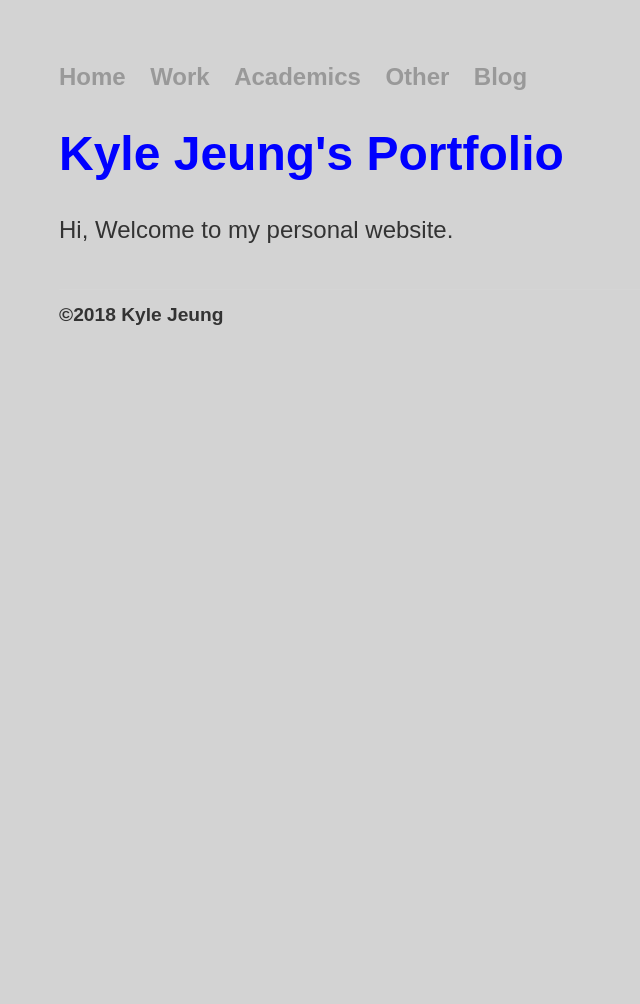
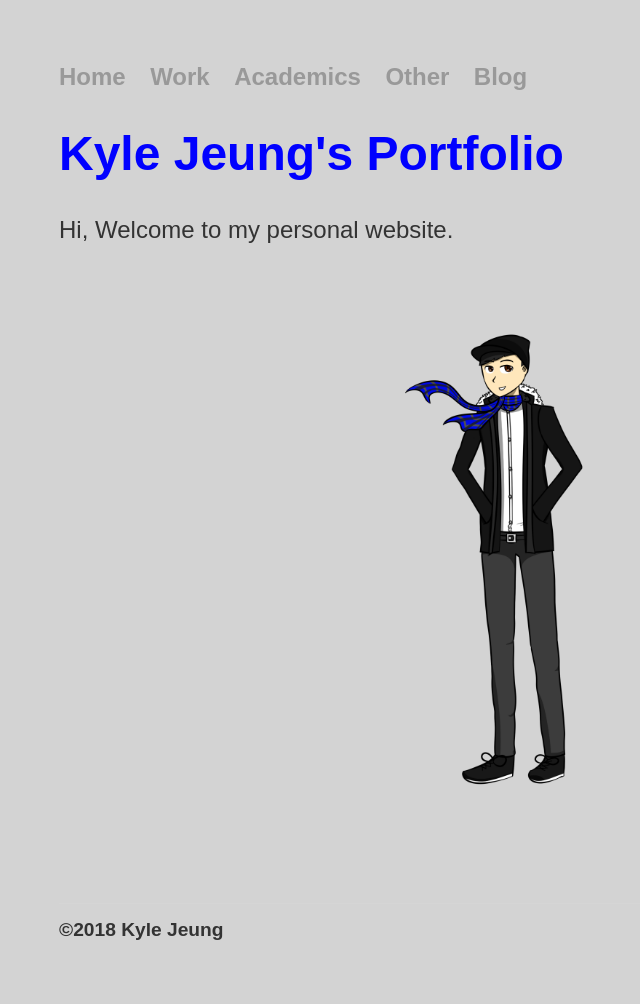
Before and after one commit to jeungkyle/portfolio, a Jekyll site: the page built from index.html, in a window 1280 px wide. Shown: the whole page, without its empty margins (133-773 px from the left). Built offline with Jekyll 4.4.1, drawn with Linux system fonts in a browser that asks for light colours; before the commit the page ends 900 px from its top, so only the background shows below that.

Commit message:
Update index.html

```diff
--- a/index.html
+++ b/index.html
@@ -6,5 +6,7 @@
 	<h1>Kyle Jeung's Portfolio</h1>
 	<p>Hi, Welcome to my personal website.</p>
 <p style="text-align:center;">
+	<img src="/portfolio/images/me/79t.png" width="65%" alt="image"/> <!-- default width "65%" --> <!-- image -->
+</a>
 </p>
 </div><!-- /.blurb -->
```
